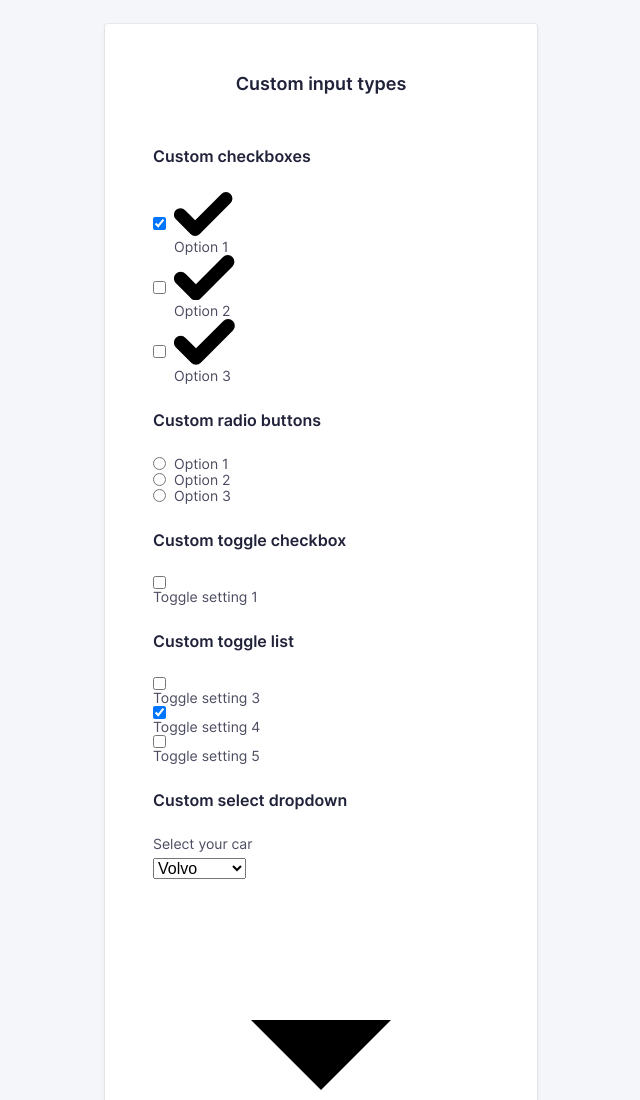
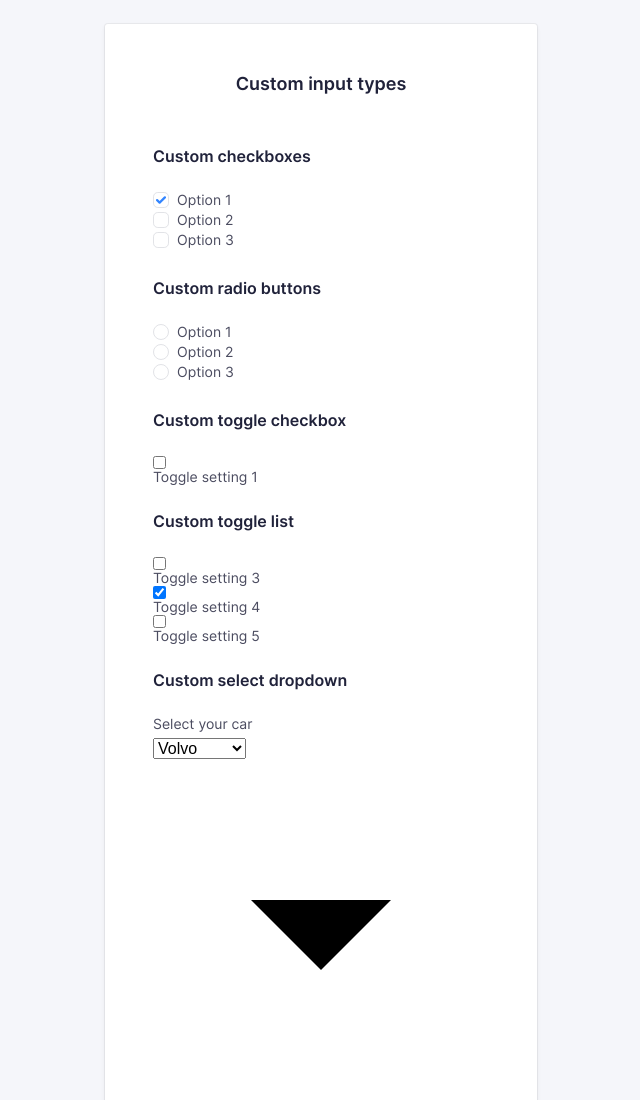
Before and after one commit to nmct-create3/custom-input-design-MartensRemco, a plain HTML site: page inputs.html in a window 1280 px wide. Shown: the top 1100 px of the page, without its empty margins (319-959 px from the left). Drawn offline with Linux system fonts and the light colour scheme.

Commit message:
Feat: Checkboxes

```diff
--- a/css/screen.css
+++ b/css/screen.css
@@ -46,6 +46,16 @@
     /* border stuff */
     --global-borderRadius: 3px;
     --global-borderWidth: 1px;
+    --global-checkbox-borderColor: #E2E3E7;
+
+    /* global input variables */
+    --global-input-borderWidth: var(--global-borderWidth);
+    --global-input-backgroundColor: White;
+    --global-input-color: var(--global-color-neutral-950);
+    --global-input-borderColor: var(--global-color-neutral-100);
+    --global-input-hover-borderColor: var(--global-color-neutral-200);
+    --global-input-focus-borderColor: var(--global-color-primary-500);
+    --global-input-focus-boxShadow: 0 0 0 3px var(--global-color-primary-500-alpha-30);
 
     /* transitions */
     --global-transitionTiming-alpha: .1s ease-out;
@@ -67,6 +77,12 @@
     /*  = 48px */
     --global-whitespace-xxl: calc(var(--global-whitespace) * 3);
     /*  = 72px */
+}
+@media (prefers-color-scheme: dark){
+    :root{
+        --global-input-backgroundColor: var(--global-color-neutral-800);
+        --global-input-color: var(--global-color-neutral-050);
+    }
 }
 
 /*---------------------------------------/*
@@ -556,10 +572,10 @@ input::placeholder {
     -moz-appearance: none;
     appearance: none;
     width: 100%;
-    border: var(--global-borderWidth) solid var(--global-color-neutral-100);
+    border: var(--global-input-borderWidth) solid var(--global-input-borderColor);
     border-radius: var(--global-borderRadius);
-    color: var(--global-color-neutral-950);
-    background-color: White;
+    color: var(--global-input-color);
+    background-color: var(--global-input-backgroundColor);
     font-family: inherit;
     font-size: 1rem;
     line-height: calc(var(--global-baseline) * 3);
@@ -568,13 +584,13 @@ input::placeholder {
     transition: border var(--global-transition-timing-alpha);
 
     &:hover {
-        border-color: var(--global-color-neutral-200);
+        border-color: var(--global-input-hover-borderColor);
     }
 
     &:focus,
     &:active {
-        border-color: var(--global-color-primary-500);
-        box-shadow: 0 0 0 3px var(--global-color-primary-500-alpha-30);
+        border-color: var(--global-input-focus-borderColor);
+        box-shadow: var(--global-input-focus-boxShadow);
     }
 }
 
@@ -634,6 +650,73 @@ input::placeholder {
         box-shadow: none;
     }
 }
+
+/* Custom checkbox */
+.c-custom-option__fake-input--checkbox {
+    border-radius: 30%;
+}
+
+.c-custom-option__fake-input--radio {
+    border-radius: 100%;
+}
+
+.c-custom-option__symbol {
+    opacity: 0;
+}
+
+.c-custom-option__fake-input--checkbox .c-custom-option__symbol {
+    height: 10px;
+    width: 10px;
+    fill: --global-color-primary-500-alpha-75;
+}
+
+.c-custom-option__fake-input--radio .c-custom-option__symbol {
+    height: 6px;
+    width: 6px;
+    background-color: --global-color-primary-500-alpha-75;
+}
+
+.c-custom-option__fake-input {
+    display: flex;
+    width: 1rem;
+    height: 1rem;
+    border: 1px solid var(--global-checkbox-borderColor);
+    margin-right: 8px;
+    display: flex;
+    align-items: center;
+    justify-content: center;
+}
+.c-custom-option__fake-input:hover{
+    border-color: var(--global-color-primary-500);
+    box-shadow: var(--global-input-focus-boxShadow);
+}
+.c-custom-option__fake-input:active {
+    border-color: var(--global-color-primary-500);
+    box-shadow: var(--global-input-focus-boxShadow);
+}
+
+
+.c-custom-option {
+    display: flex;
+    align-content: start;
+    margin-bottom: var(--global-whitespace-xs);
+}
+
+.c-option--hidden:checked+.c-custom-option .c-custom-option__symbol {
+    fill: #3385FF;
+    opacity: 1;
+}
+
+.c-option--hidden:checked+.c-custom-option .c-custom-option__fake-input--radio .c-custom-option__symbol {
+    background-color: var(--global-color-primary-500);
+    height: 7px;
+    width: 7px;
+    border-radius: 100%;
+    align-items: center;
+    justify-content: center;
+}
+/**/
+
 
 /*------------------------------------*\
 #UTILITIES
--- a/inputs.html
+++ b/inputs.html
@@ -32,7 +32,7 @@
                         </h5>
                         <ul class="o-list c-option-list">
                             <li class="c-form-field c-form-field--option c-option-list__item">
-                                <input class="c-option c-option--hidden" type="checkbox" id="checkbox1" checked>
+                                <input class="c-option c-option--hidden o-hide-accessible" type="checkbox" id="checkbox1" checked>
                                 <label class="c-label c-label--option c-custom-option" for="checkbox1">
                                     <span class="c-custom-option__fake-input c-custom-option__fake-input--checkbox">
                                         <svg class="c-custom-option__symbol" xmlns="http://www.w3.org/2000/svg" viewBox="0 0 9 6.75">
@@ -43,7 +43,7 @@
                                 </label>
                             </li>
                             <li class="c-form-field c-form-field--option c-option-list__item">
-                                <input class="c-option c-option--hidden" type="checkbox" id="checkbox2">
+                                <input class="c-option c-option--hidden o-hide-accessible" type="checkbox" id="checkbox2">
                                 <label class="c-label c-label--option c-custom-option" for="checkbox2">
                                     <span class="c-custom-option__fake-input c-custom-option__fake-input--checkbox">
                                         <svg class="c-custom-option__symbol" xmlns="http://www.w3.org/2000/svg" viewBox="0 0 9 6.75">
@@ -54,7 +54,7 @@
                                 </label>
                             </li>
                             <li class="c-form-field c-form-field--option c-option-list__item">
-                                <input class="c-option c-option--hidden" type="checkbox" id="checkbox3">
+                                <input class="c-option c-option--hidden o-hide-accessible" type="checkbox" id="checkbox3">
                                 <label class="c-label c-label--option c-custom-option" for="checkbox3">
                                     <span class="c-custom-option__fake-input c-custom-option__fake-input--checkbox">
                                         <svg class="c-custom-option__symbol" xmlns="http://www.w3.org/2000/svg" viewBox="0 0 9 6.75">
@@ -73,7 +73,7 @@
                         </h5>
                         <ul class="o-list c-option-list">
                             <li class="c-form-field c-form-field--option c-option-list__item">
-                                <input class="c-option c-option--hidden" type="radio" name="radios" id="radio1">
+                                <input class="c-option c-option--hidden o-hide-accessible" type="radio" name="radios" id="radio1">
                                 <label class="c-label c-label--option c-custom-option" for="radio1">
                                     <span class="c-custom-option__fake-input c-custom-option__fake-input--radio">
                                         <span class="c-custom-option__symbol"></span>
@@ -82,7 +82,7 @@
                                 </label>
                             </li>
                             <li class="c-form-field c-form-field--option c-option-list__item">
-                                <input class="c-option c-option--hidden" type="radio" name="radios" id="radio2">
+                                <input class="c-option c-option--hidden o-hide-accessible" type="radio" name="radios" id="radio2">
                                 <label class="c-label c-label--option c-custom-option" for="radio2">
                                     <span class="c-custom-option__fake-input c-custom-option__fake-input--radio">
                                         <span class="c-custom-option__symbol"></span>
@@ -91,7 +91,7 @@
                                 </label>
                             </li>
                             <li class="c-form-field c-form-field--option c-option-list__item">
-                                <input class="c-option c-option--hidden" type="radio" name="radios" id="radio3">
+                                <input class="c-option c-option--hidden o-hide-accessible" type="radio" name="radios" id="radio3">
                                 <label class="c-label c-label--option c-custom-option" for="radio3">
                                     <span class="c-custom-option__fake-input c-custom-option__fake-input--radio">
                                         <span class="c-custom-option__symbol"></span>
```
